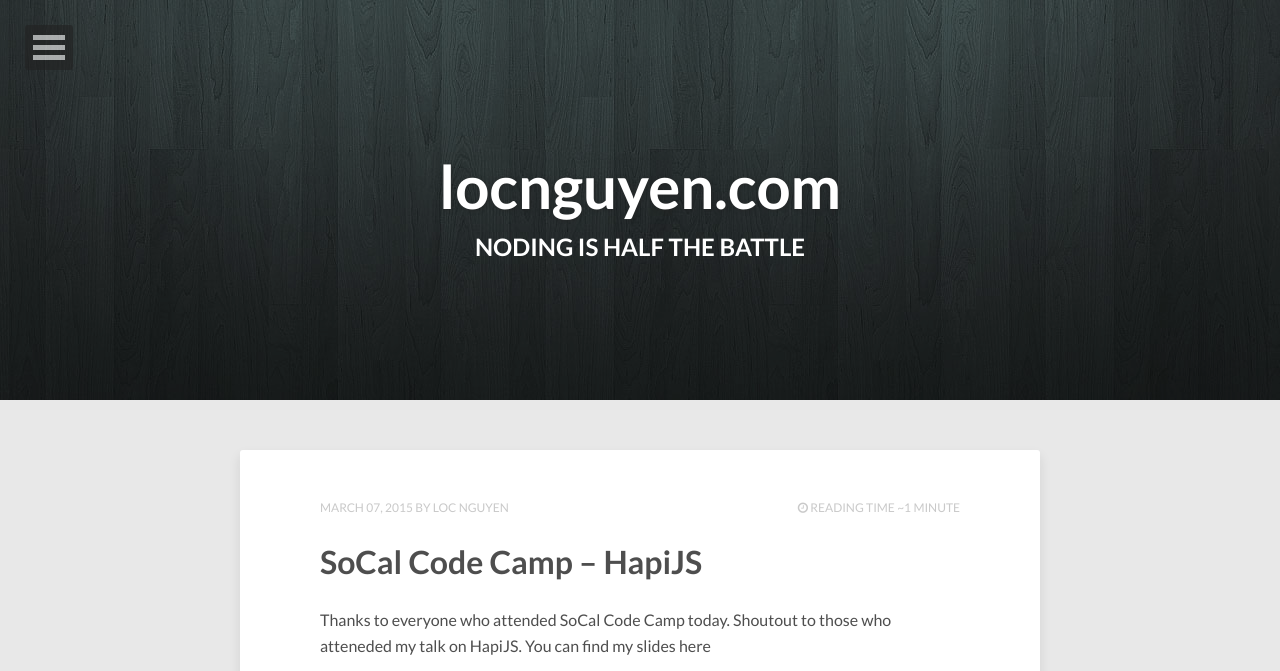
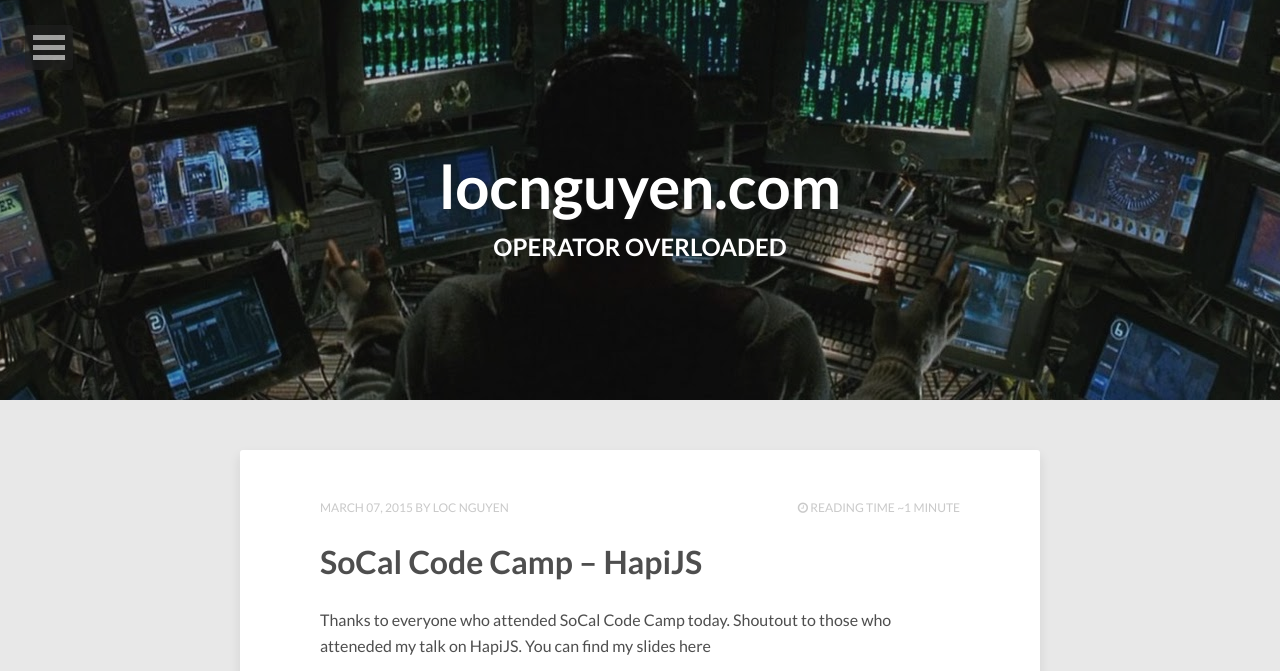
Before and after one commit to locnguyen/locnguyen.github.io, a Jekyll site: the page built from index.html, in a window 1280 px wide and 900 px high, cut to the strip 0-671 px from the top of the window. Built offline with Jekyll 4.4.1, drawn with Linux system fonts in a browser that asks for light colours; nearby versions of some CDN libraries; the list of posts is cut into pages by our own code.

Commit message:
Add matrix background and disqus config

```diff
--- a/_config.yml
+++ b/_config.yml
@@ -1,6 +1,6 @@
 title:            locnguyen.com
 description:      Noding is half the battle
-disqus_shortname:
+disqus_shortname: locn
 reading_time:     true
 words_per_minute: 200
 # Your site's domain goes here (eg: //mmistakes.github.io, http://mademistakes.com, etc)
--- a/index.html
+++ b/index.html
@@ -1,11 +1,11 @@
 ---
 layout: post-index
-title: Noding is half the battle
+title: Operator Overloaded
 description:
 tags: []
 comments: false
 image:
-  feature: dark-texture.jpg
+  feature: matrix_operator.jpg
 ---
 
 {% for post in paginator.posts %}
```
Also changed, not shown: images/matrix_operator.jpg (added).
